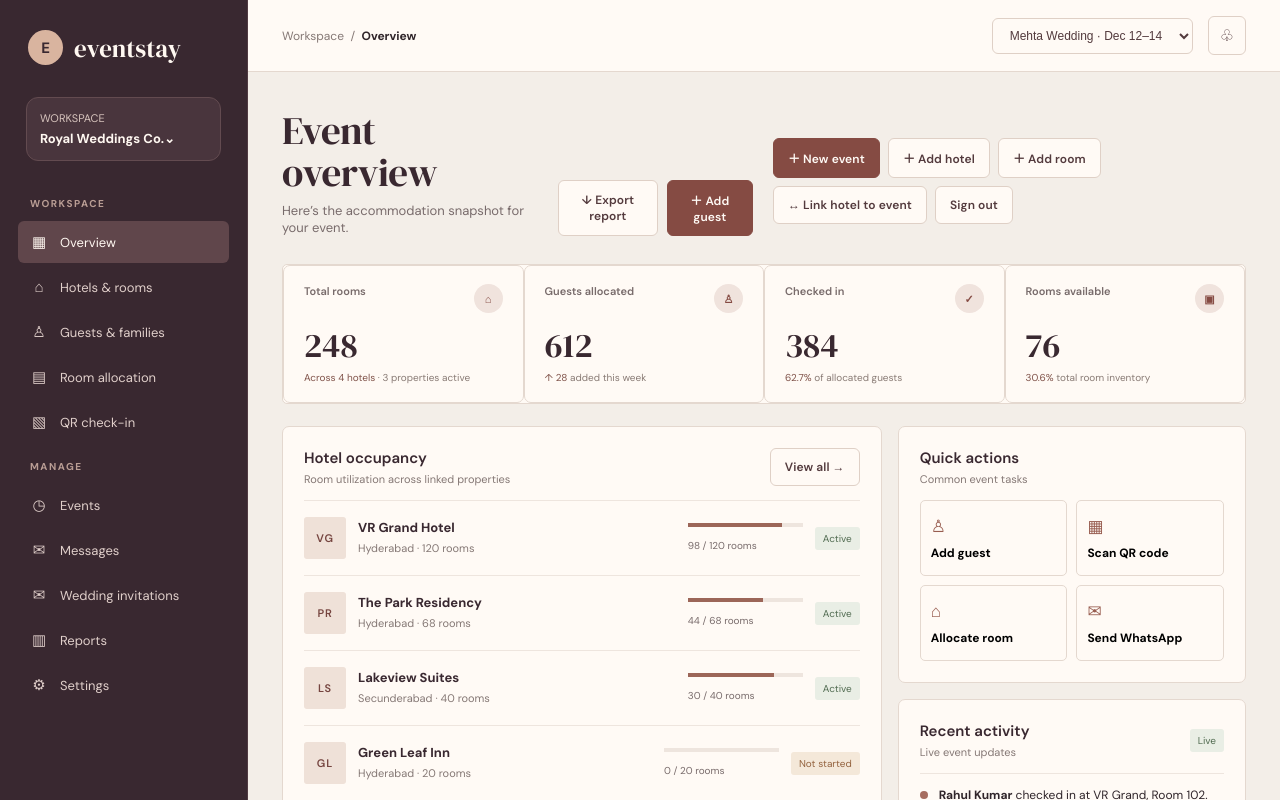
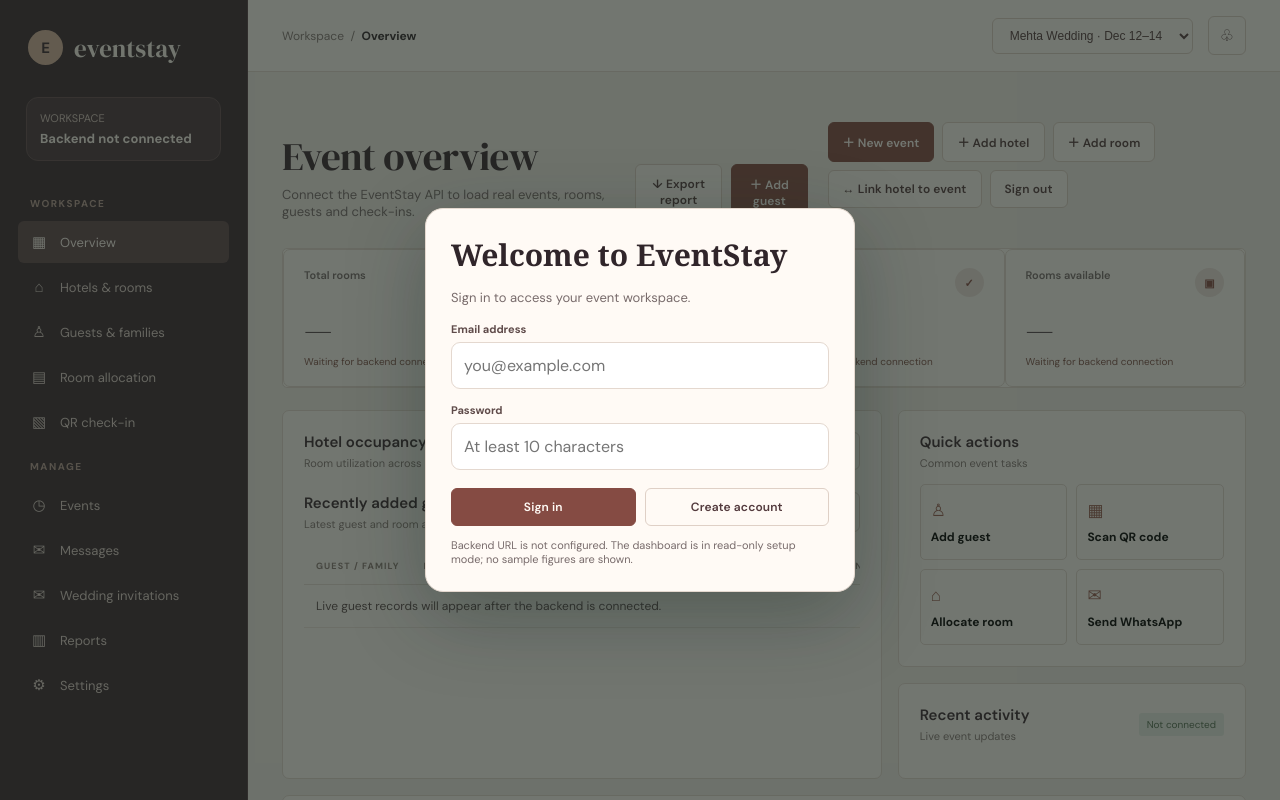
Before and after one commit to venkat5144/-eventstay, a plain HTML site: page index.html in a window 1280 px wide. Shown: the top 800 px of the page. Drawn offline with Linux system fonts and the light colour scheme.

Commit message:
Hide demo dashboard data until API is configured

```diff
--- a/index.html
+++ b/index.html
@@ -735,7 +735,24 @@ async function addGuest(){
   const passUrl='https://venkat5144.github.io/-eventstay/guest-pass.html?token='+encodeURIComponent(saved.qr_token);const message='Hello '+name+', your EventStay guest pass is ready. Open this link to view your booking and QR code: '+passUrl;if(confirm('Guest saved. Open WhatsApp to share the secure guest pass?'))window.open('https://wa.me/'+phone.replace(/\\D/g,'')+'?text='+encodeURIComponent(message),'_blank','noopener');else{try{await navigator.clipboard.writeText(passUrl);alert('Guest pass link copied:\\n'+passUrl)}catch{prompt('Copy this guest pass link:',passUrl)}}
  }catch(e){alert(e.message)}
 }
-if(EVENTSTAY_API_BASE){document.querySelectorAll('.stat .value').forEach(el=>el.textContent='—');if(apiToken)loadLiveWorkspace();else showAuth('Sign in to load your live workspace.',false)}
+if(EVENTSTAY_API_BASE){
+ document.querySelectorAll('.stat .value').forEach(el=>el.textContent='—');
+ if(apiToken)loadLiveWorkspace();else showAuth('Sign in to load your live workspace.',false);
+}else{
+ // Never present the bundled sample workspace as real customer data.
+ document.querySelectorAll('.stats > .stat .value').forEach(el=>el.textContent='—');
+ document.querySelectorAll('.stats > .stat .delta').forEach(el=>el.textContent='Waiting for backend connection');
+ document.querySelectorAll('#hotels .hotelrow').forEach(el=>el.remove());
+ document.getElementById('guestRows').innerHTML='<tr><td colspan="7">Live guest records will appear after the backend is connected.</td></tr>';
+ document.querySelectorAll('#activity .activity').forEach(el=>el.remove());
+ document.querySelector('#activity .status').textContent='Not connected';
+ document.querySelector('.workspace b').textContent='Backend not connected';
+ document.querySelector('.profile').innerHTML='<div class="avatar">E</div><div><b>EventStay</b><span>Setup required</span></div>';
+ document.querySelector('.footer').textContent='EVENTSTAY · BACKEND NOT CONFIGURED · SAMPLE DATA HIDDEN';
+ document.querySelector('.sub').textContent='Connect the EventStay API to load real events, rooms, guests and check-ins.';
+ document.querySelectorAll('.actions button, .live-tools button, #newEventBtn, #newHotelBtn, #newRoomBtn, #linkHotelBtn').forEach(el=>el.disabled=true);
+ showAuth('Backend URL is not configured. The dashboard is in read-only setup mode; no sample figures are shown.',false);
+}
 
 </script>
 </body></html>
```
